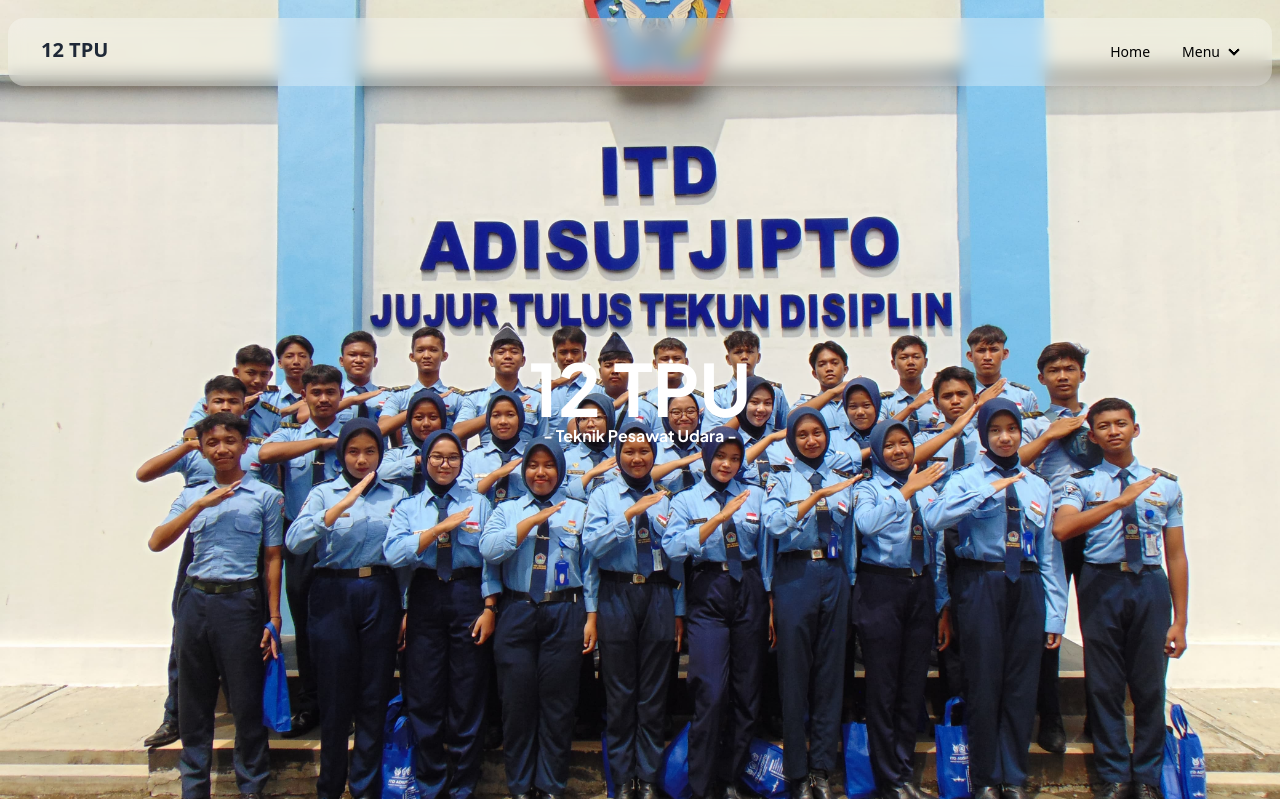
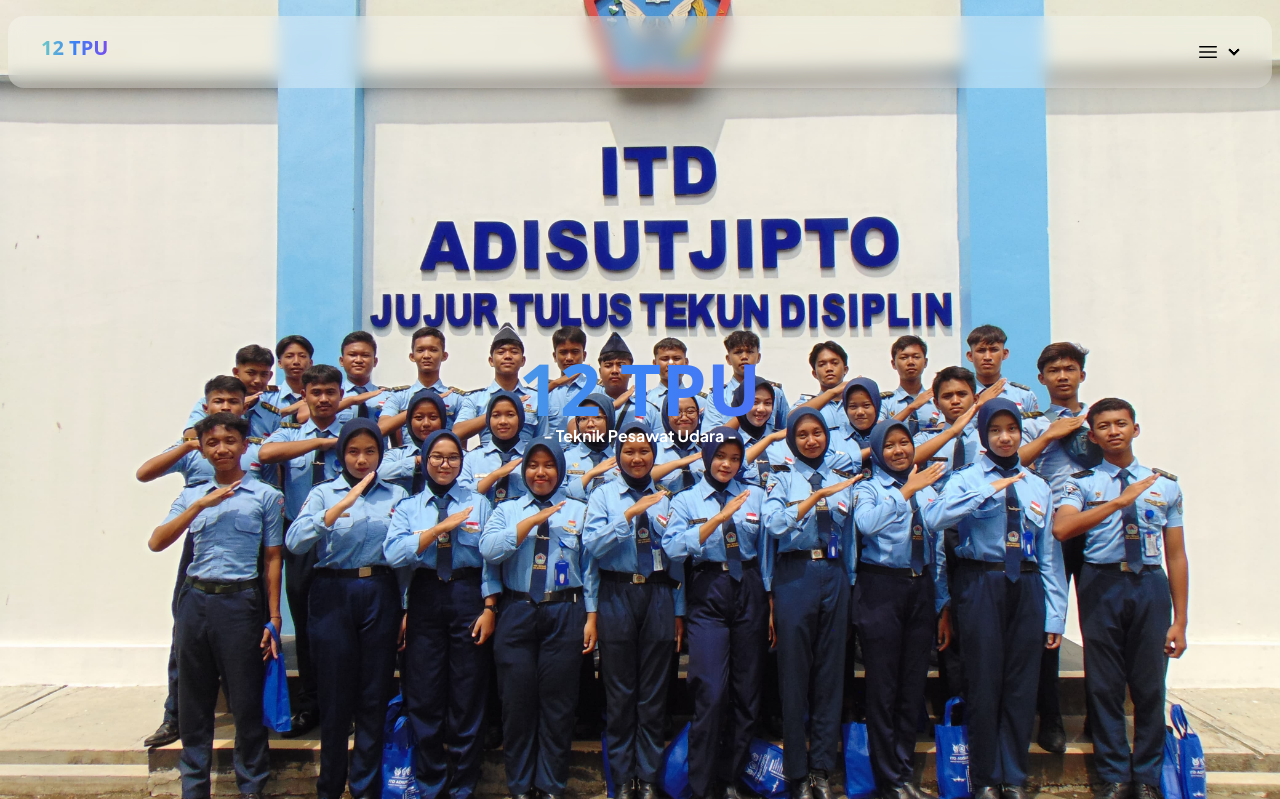
Before and after one commit to Haisyam/WebKlsTPU, a PHP site: page / in a window 1280 px wide. Shown: the top 799 px of the page. Run offline with PHP 8.4, Linux system fonts and the light colour scheme; data comes from the database, SQL or seed files in the repository; some libraries are stand-ins or nearby versions.

Commit message:
fix done

```diff
--- a/index.php
+++ b/index.php
@@ -37,7 +37,7 @@
     if ($result->num_rows > 0) {
       while ($row = $result->fetch_assoc()) {
         echo "<div class='flex flex-col justify-center content-center h-screen bg-no-repeat bg-cover bg-center bg-white' style='background-image: url(uploads/" . $row['image_path'] . ")'>";
-        echo "<h1 class='z-10 text-center text-6xl md:text-7xl font-jkt font-bold text-white'>" . $row['title'] . "</h1>";
+        echo "<h1 class='z-10 text-center bg-gradient-to-r from-green-300 via-blue-500 to-purple-600 bg-clip-text text-6xl md:text-7xl font-bold text-transparent'>" . $row['title'] . "</h1>";
         echo "<h3 class='z-10 text-center text-white font-jkt font-bold'>" . $row['subtitle'] . "</h3>";
         echo "</div>";
       }
@@ -310,28 +310,33 @@
     <div class="bg-white mt-5 p-6 rounded-lg shadow-lg">
       <div class="grid grid-cols-2 md:grid-cols-4 gap-4">
         <?php
-            $sql = "SELECT * FROM gallery_1 ORDER BY created_at DESC";
-            $query = mysqli_query($conn, $sql);
-            while ($data = mysqli_fetch_assoc($query)):
+        $sql = "SELECT * FROM gallery_1 ORDER BY id DESC";
+        $result = $conn->query($sql);
+        if ($result->num_rows > 0) {
+          while ($row = $result->fetch_assoc()) {
+            echo "<div class='aspect-[3/4] place-self-auto md:aspect-square bg-cover bg-center rounded-lg'>";
+            echo "<img src='uploads/" . $row['image_path'] . "' alt='' class='w-full h-full object-cover rounded-lg'>";
+            echo "</div>";
+          }
+        } else {
+          echo "";
+        }
         ?>
         <div
-          class="bg-black aspect-[3/4] place-self-auto md:aspect-square bg-[url('upload/<?= $data["image_path"] ?>')] bg-cover bg-center rounded-lg">
-        </div>
-          <?php endwhile; ?>
-        <div
           class="carousel bg-black aspect-[3/4] place-self-auto md:aspect-square bg-cover bg-center rounded-lg col-span-2 md:col-start-3 md:row-start-1 md:row-span-2 md:col-span-2">
-          <div class="carousel-item">
-            <img
-              src="./src/assets/images/all.jpeg"
-              class="w-ful rounded-lg"
-              alt="Kunjungan Industri ke Kampus ITDA" />
-          </div>
-          <div class="carousel-item">
-            <img
-              src="./src/assets/images/a1.jpeg"
-              class="w-full rounded-lg"
-              alt="Tailwind CSS Carousel component" />
-          </div>
+          <?php
+          $sql = "SELECT * FROM gallery_2 ORDER BY id DESC";
+          $result = $conn->query($sql);
+          if ($result->num_rows > 0) {
+            while ($row = $result->fetch_assoc()) {
+              echo "<div class='carousel-item'>";
+              echo "<img src='uploads/" . $row['image_path'] . "' alt='' class='w-ful rounded-lg'>";
+              echo "</div>";
+            }
+          } else {
+            echo "";
+          }
+          ?>
         </div>
       </div>
     </div>
@@ -389,7 +394,7 @@
 
       <div class="flex flex-col items-center sm:flex-row sm:justify-between">
         <p class="text-sm text-gray-500">
-          © Copyright 2021. All Rights Reserved.
+          © Copyright 2024. All Rights Reserved.
         </p>
 
         <div class="flex mt-3 -mx-2 sm:mt-0">
--- a/layout/nav.php
+++ b/layout/nav.php
@@ -8,7 +8,7 @@
       $result = $conn->query($sql);
       $row = $result->fetch_assoc();
       if ($row) {
-        echo '<a class="btn btn-ghost text-xl text-jkt">' . $row["title"] . '</a>';
+        echo '<a class="btn btn-ghost bg-gradient-to-r from-green-300 via-blue-500 to-purple-600 bg-clip-text text-xl font-bold text-transparent">' . $row["title"] . '</a>';
       } else {
         echo "";
       }
@@ -16,10 +16,13 @@
     </div>
     <div class="flex-none">
       <ul class="menu menu-horizontal px-1 text-black">
-        <li><a href="#">Home</a></li>
         <li>
           <details>
-            <summary>Menu</summary>
+            <summary>
+              <svg xmlns="http://www.w3.org/2000/svg" fill="none" viewBox="0 0 24 24" stroke-width="1.5" stroke="currentColor" class="size-6">
+                <path stroke-linecap="round" stroke-linejoin="round" d="M3.75 6.75h16.5M3.75 12h16.5m-16.5 5.25h16.5" />
+              </svg>
+            </summary>
             <ul class="p-2 backdrop-blur bg-white/30 rounded-t-none">
               <li><a href="#struktur">Struktur</a></li>
               <li><a href="#mapel">Mapel</a></li>
--- a/src/style/output.css
+++ b/src/style/output.css
@@ -1093,6 +1093,10 @@
   height: 100vh;
 }
 
+.h-full {
+  height: 100%;
+}
+
 .w-5 {
   width: 1.25rem;
 }
@@ -1211,52 +1215,45 @@
   background-color: rgb(255 255 255 / var(--tw-bg-opacity));
 }
 
-.bg-\[url\(\'src\/assets\/images\/a1\.jpeg\'\)\] {
-  background-image: url('src/assets/images/a1.jpeg');
-}
-
-.bg-\[url\(\'src\/assets\/images\/a2\.jpeg\'\)\] {
-  background-image: url('src/assets/images/a2.jpeg');
-}
-
-.bg-\[url\(\'src\/assets\/images\/a3\.jpeg\'\)\] {
-  background-image: url('src/assets/images/a3.jpeg');
-}
-
-.bg-\[url\(\'src\/assets\/images\/all\.jpeg\'\)\] {
-  background-image: url('src/assets/images/all.jpeg');
-}
-
-.bg-\[url\(\'\'\)\] {
-  background-image: url('');
-}
-
-.bg-\[url\(\'u\'\)\] {
-  background-image: url('u');
-}
-
-.bg-\[url\(\'ul\'\)\] {
-  background-image: url('ul');
-}
-
-.bg-\[url\(\'upload\'\)\] {
-  background-image: url('upload');
-}
-
-.bg-\[url\(\'upload\/\'\)\] {
-  background-image: url('upload/');
+.bg-gradient-to-r {
+  background-image: linear-gradient(to right, var(--tw-gradient-stops));
+}
+
+.from-green-300 {
+  --tw-gradient-from: #86efac var(--tw-gradient-from-position);
+  --tw-gradient-to: rgb(134 239 172 / 0) var(--tw-gradient-to-position);
+  --tw-gradient-stops: var(--tw-gradient-from), var(--tw-gradient-to);
+}
+
+.via-blue-500 {
+  --tw-gradient-to: rgb(59 130 246 / 0)  var(--tw-gradient-to-position);
+  --tw-gradient-stops: var(--tw-gradient-from), #3b82f6 var(--tw-gradient-via-position), var(--tw-gradient-to);
+}
+
+.to-purple-600 {
+  --tw-gradient-to: #9333ea var(--tw-gradient-to-position);
 }
 
 .bg-cover {
   background-size: cover;
 }
 
+.bg-clip-text {
+  -webkit-background-clip: text;
+          background-clip: text;
+}
+
 .bg-center {
   background-position: center;
 }
 
 .bg-no-repeat {
   background-repeat: no-repeat;
+}
+
+.object-cover {
+  -o-object-fit: cover;
+     object-fit: cover;
 }
 
 .p-4 {
@@ -1386,6 +1383,10 @@
 .text-white {
   --tw-text-opacity: 1;
   color: rgb(255 255 255 / var(--tw-text-opacity));
+}
+
+.text-transparent {
+  color: transparent;
 }
 
 .shadow-lg {
@@ -1400,6 +1401,12 @@
   box-shadow: var(--tw-ring-offset-shadow, 0 0 #0000), var(--tw-ring-shadow, 0 0 #0000), var(--tw-shadow);
 }
 
+.shadow {
+  --tw-shadow: 0 1px 3px 0 rgb(0 0 0 / 0.1), 0 1px 2px -1px rgb(0 0 0 / 0.1);
+  --tw-shadow-colored: 0 1px 3px 0 var(--tw-shadow-color), 0 1px 2px -1px var(--tw-shadow-color);
+  box-shadow: var(--tw-ring-offset-shadow, 0 0 #0000), var(--tw-ring-shadow, 0 0 #0000), var(--tw-shadow);
+}
+
 .transition-colors {
   transition-property: color, background-color, border-color, text-decoration-color, fill, stroke;
   transition-timing-function: cubic-bezier(0.4, 0, 0.2, 1);
```
Also changed, not shown: src/style/custom.css (added, +8 -0 lines). Lines whose indentation alone changed are shown as unchanged.
